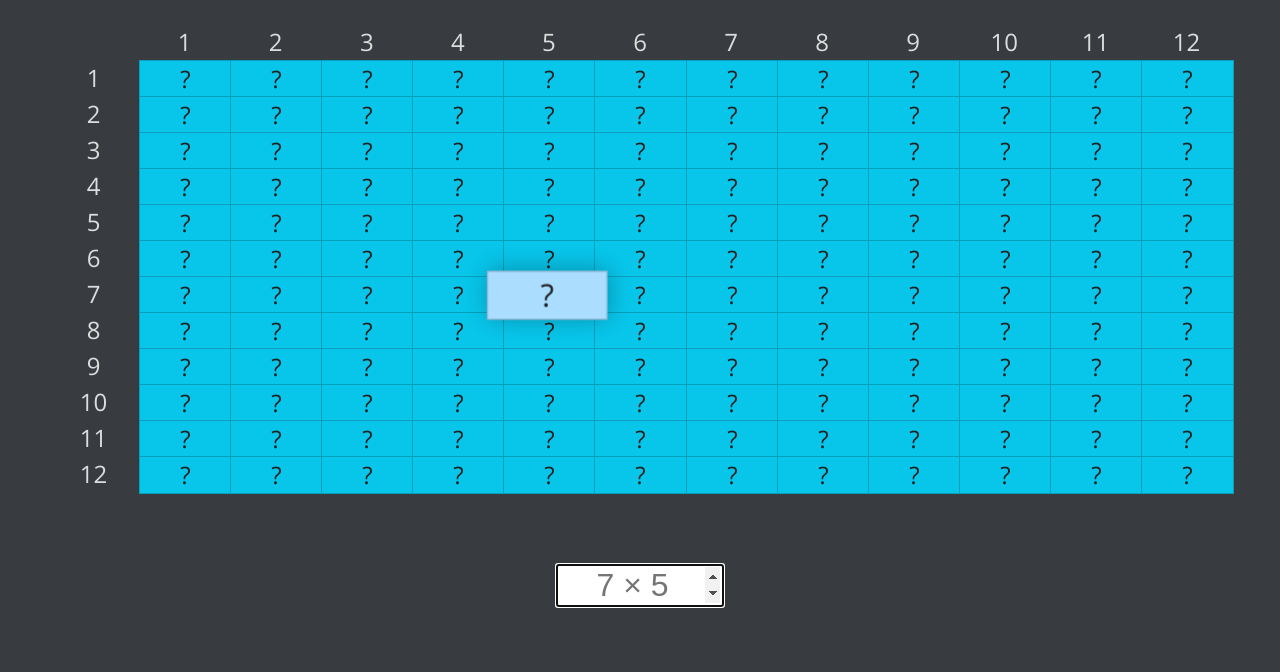
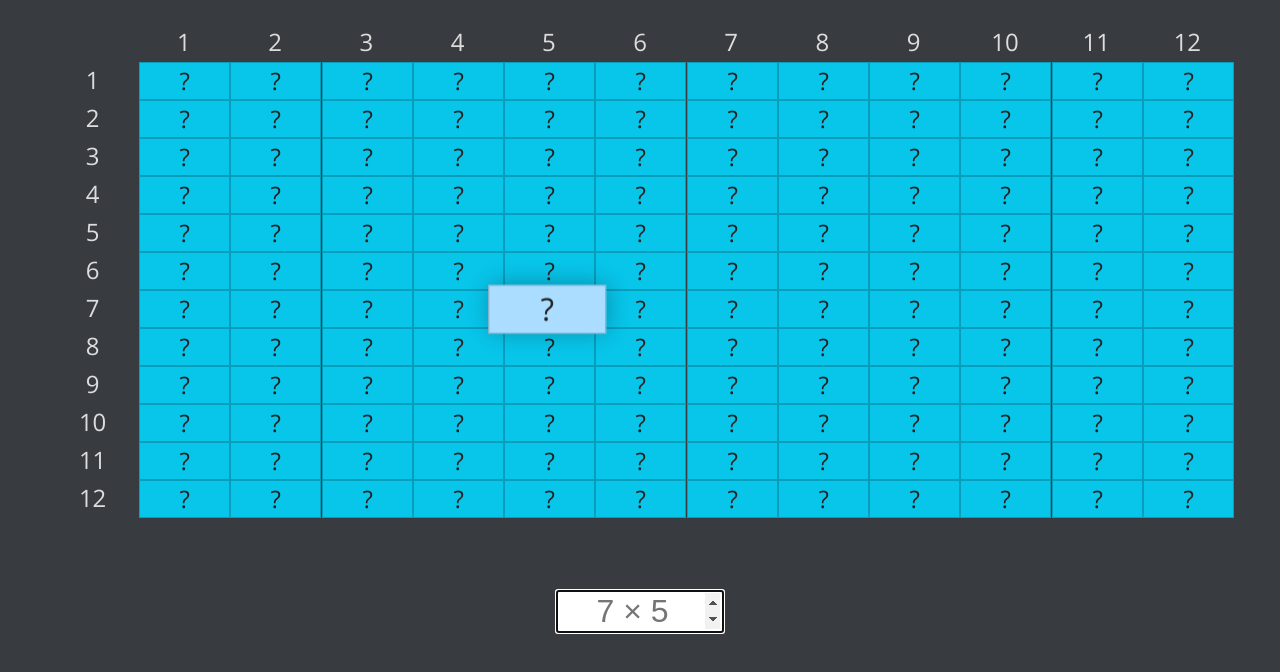
Before and after one commit to MalcolmDwyer/brainy-space, a React (Vite) app: page / in a window 1280 px wide. Shown: the top 672 px of the page. Built offline with nearby package versions, Linux system fonts and the light colour scheme.

Commit message:
grid spacing

```diff
--- a/src/components/MathFactsGrid/MathFactsGrid.scss
+++ b/src/components/MathFactsGrid/MathFactsGrid.scss
@@ -33,8 +33,9 @@
   bottom: 0;
   right: 0;
   display: grid;
-  /* grid-gap: 5px; */
   justify-content: center;
+  row-gap: 2px;
+  column-gap: 2px;
 }
 
 .facts-grid .grid-header:hover {
```
